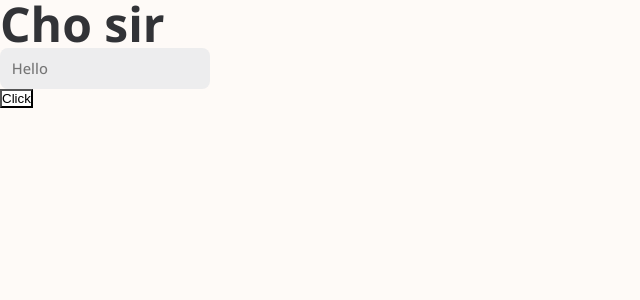
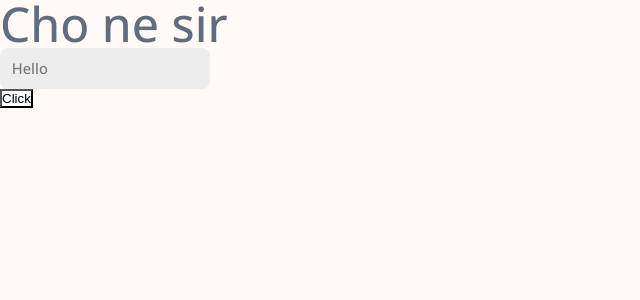
Before and after one commit to tuananh131001/Cardinalis-FE, a React (Vite) app in the folder client/: page / in a window 1280 px wide. Shown: the top 300 px of the page, without its empty margins (0-640 px from the left). Built offline with nearby package versions, Linux system fonts and the light colour scheme.

Commit message:
12. Fix import

```diff
--- a/client/src/components/Text/Text.styled.jsx
+++ b/client/src/components/Text/Text.styled.jsx
@@ -21,17 +21,17 @@ export const StyledHeading1 = styled.h1`
 export const StyledHeading2 = styled.h2`
   ${StyledGeneralHeading}
   ${StyledHeadingFlex}
-  color: ${({ theme }) => theme.subtext.color};
+  color: ${({ theme }) => theme.subText.color};
 `;
 
 export const StyledHeading3 = styled.h3`
   ${StyledGeneralHeading}
-  color: ${({ theme }) => theme.subtext.color};
+  color: ${({ theme }) => theme.subText.color};
 `;
 export const StyledParagraph = styled.p`
   ${StyledGeneralHeading}
   line-height: 1.7em;
-  color: ${({ theme }) => theme.subtext.color};
+  color: ${({ theme }) => theme.subText.color};
 `;
 
 // default props
--- a/client/src/pages/Home.jsx
+++ b/client/src/pages/Home.jsx
@@ -1,13 +1,13 @@
 import PropTypes from 'prop-types';
 import React from 'react';
 import Button from '@/components/Button/Button';
-import Text from '@/components/text/Text';
+import Text from '@/components/Text/Text';
 import Input from '@/components/Input/Input';
 
 function Home({ themeToggler }) {
   return (
     <div>
-      <Text type="h1" text="Cho sir" size="3em" />
+      <Text type="h3" text="Cho ne sir" size="3em" />
       <Input type="text" placeholder="Hello" />
       <Button onClick={themeToggler}>Click</Button>
     </div>
```
